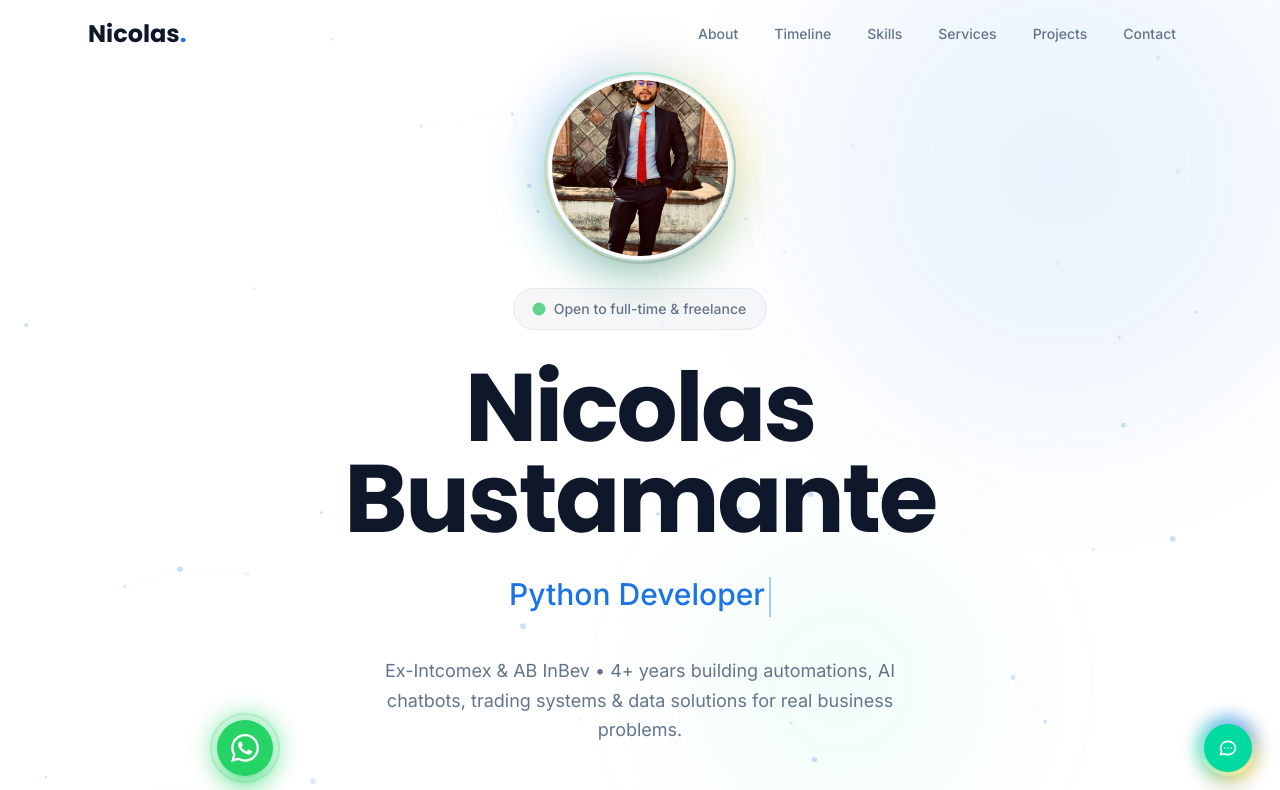
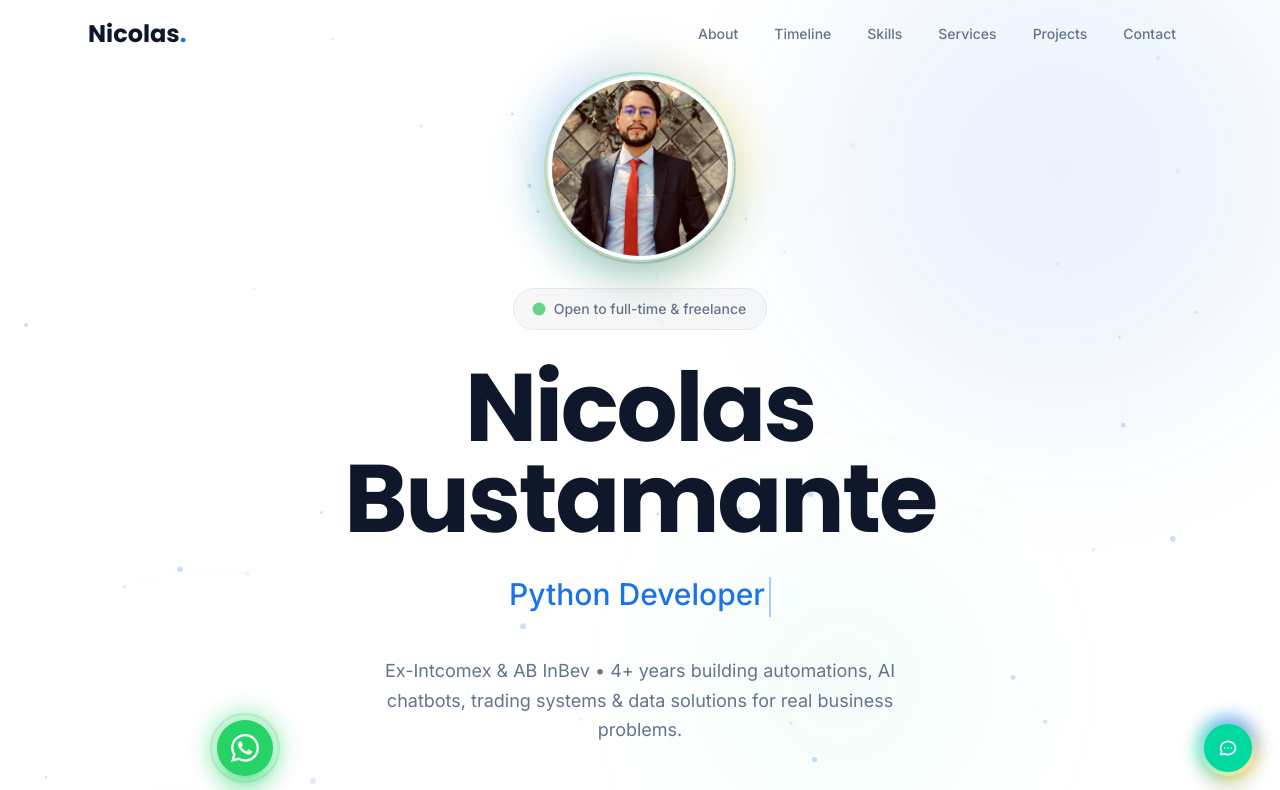
Before and after one commit to ShrPaw/portfolio, a React (Vite) app: page / in a window 1280 px wide. Shown: the top 790 px of the page. Built offline with nearby package versions, Linux system fonts and the light colour scheme; the HTML template or start-up script is replaced by a standard one.

Commit message:
fix: replace profile photo with properly centered crop

```diff
--- a/src/components/Hero.tsx
+++ b/src/components/Hero.tsx
@@ -77,7 +77,7 @@ export default function Hero() {
         >
           <div className="absolute -inset-4 rounded-full opacity-30 blur-xl" style={{ background: "conic-gradient(from 0deg, #1A73E8, #FACC15, #00D99F, #1A73E8)", animation: "spin-slow 8s linear infinite" }} />
           <div className="absolute -inset-2 rounded-full opacity-40" style={{ background: "conic-gradient(from 180deg, #1A73E8, #FACC15, #00D99F, #1A73E8)", animation: "spin-slow 6s linear infinite reverse", padding: "2px", mask: "radial-gradient(farthest-side, transparent calc(100% - 2px), black calc(100% - 2px))", WebkitMask: "radial-gradient(farthest-side, transparent calc(100% - 2px), black calc(100% - 2px))" }} />
-          <img src="/nicolas-profile.jpg" alt="Nicolas Bustamante" className="w-32 h-32 md:w-44 md:h-44 rounded-full object-cover shadow-2xl relative z-10 ring-4 ring-white" style={{ objectPosition: "center 20%" }} />
+          <img src="/nicolas-profile.jpg" alt="Nicolas Bustamante" className="w-32 h-32 md:w-44 md:h-44 rounded-full object-cover shadow-2xl relative z-10 ring-4 ring-white" />
         </motion.div>
 
         {/* Availability badge */}
```
Also changed, not shown: public/nicolas-profile.jpg.
